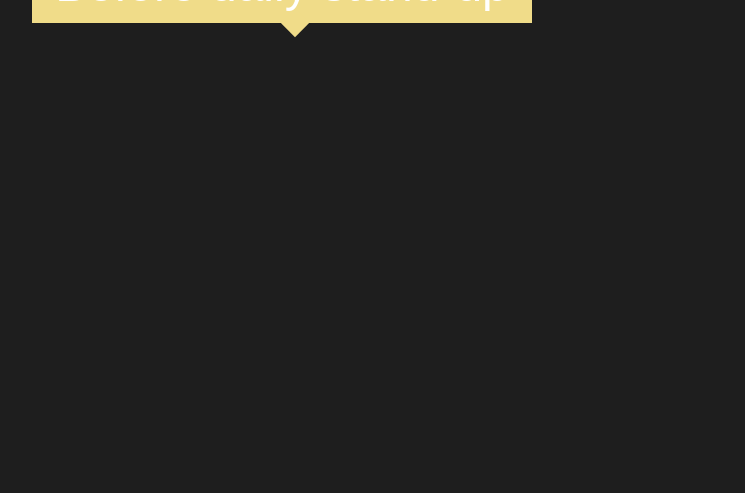
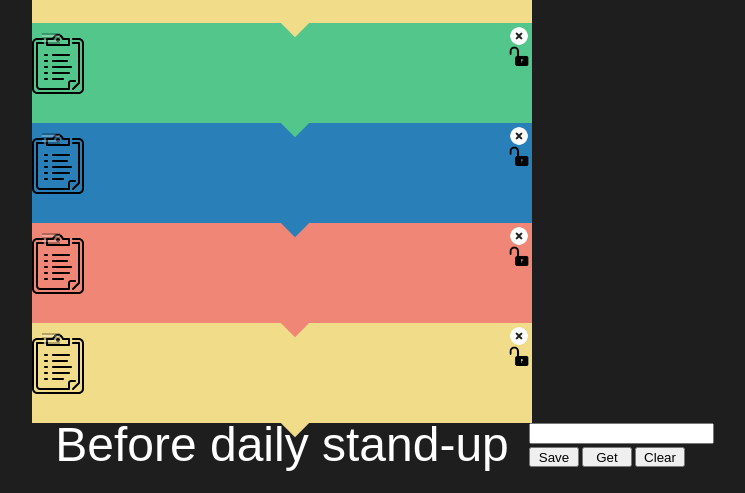
Before and after one commit to versionone/VersionOne.TeamSelector, a React app: page / in a window 1280 px wide. Shown: the part 520-1013 px from the top of the page, without its empty margins (358-1103 px from the left). Before the commit the page ends 800 px from the top, so only its background shows below. Built offline with nearby package versions, Linux system fonts and the light colour scheme; no server answers.

Commit message:
add "LinkLand"
link land is a magical place where people can add or retrive a link from a queue
this is useful for adding things like youtube links so music can be played before standup

```diff
--- a/js/AddButton.jsx
+++ b/js/AddButton.jsx
@@ -7,7 +7,7 @@ class AddButton extends React.Component {
     }
     render() {
         return (
-            <button className="add-btn" onClick={this.props.addTeamCard}>
+            <button className="add-btn big-button" onClick={this.props.addTeamCard}>
                 Add Team Card
             </button>
         );
--- /dev/null
+++ b/js/LinkLand/LinkLand.jsx
@@ -0,0 +1,25 @@
+import React from 'react';
+import _ from 'underscore';
+
+class LinkLand extends React.Component {
+    constructor(props) {
+        super(props);
+    }
+    render() {
+        const {
+
+        } = this.props;
+        return (
+            <div className="link-land">
+                <input />
+                <div className="link-land-buttons">
+                    <button> Save </button>
+                    <button> Get </button>
+                    <button> Clear </button>
+                </div>
+            </div>
+        );
+    }
+}
+
+export default LinkLand;
--- a/js/ShuffleButton.jsx
+++ b/js/ShuffleButton.jsx
@@ -6,7 +6,7 @@ class ShuffleButton extends React.Component {
     }
     render() {
         return (
-            <button className="shuffle-btn" onClick={this.props.shuffleTeamCards}>
+            <button className="shuffle-btn big-button" onClick={this.props.shuffleTeamCards}>
                 Shuffle Team Cards
             </button>
         );
--- a/js/TeamDisplay.jsx
+++ b/js/TeamDisplay.jsx
@@ -6,6 +6,7 @@ import ShuffleButton from './ShuffleButton.jsx';
 import AddButton from './AddButton.jsx';
 import JokeOfTheDay from "./JokeOfTheDay/JokeOfTheDay";
 import { arrayMove } from 'react-sortable-hoc';
+import LinkLand from "./LinkLand/LinkLand";
 
 /*prevColor1 and prevColor2 need to be in global to change them
 effectively. Yes, I know putting things in global scope is bad.
@@ -192,6 +193,8 @@ class TeamDisplay extends React.Component {
                     onSortEnd={this.swapTeams}
                 />
                 <JokeOfTheDay />
+                <TeamCardList teamData={teamData} editTeamCard={this.editTeamCard} closeTeamCard={this.closeTeamCard} toggleTeamCardLock={this.toggleTeamCardLock}/>
+                <LinkLand/>
             </div>
         );
     }
--- a/styles.css
+++ b/styles.css
@@ -68,7 +68,7 @@ input[type=text] {
     text-align: center;
 }
 
-button {
+.big-button {
     width: 250px;
     height: 50px;
     border: none;
@@ -101,6 +101,7 @@ button {
     right: 3px;
     top: 3px;
     line-height: normal;
+    border: none;
 }
 
 .lock-btn {
@@ -113,6 +114,15 @@ button {
     line-height: normal;
 }
 
+.link-land {
+    float: right;
+    margin-right: 200px;
+}
+
+.link-land-buttons button{
+    height: 20px;
+    width: 50px;
+    margin: 3px 3px 0 0;
 .jokeOfTheDay {
     color: white;
     margin-top: 15px;
```
